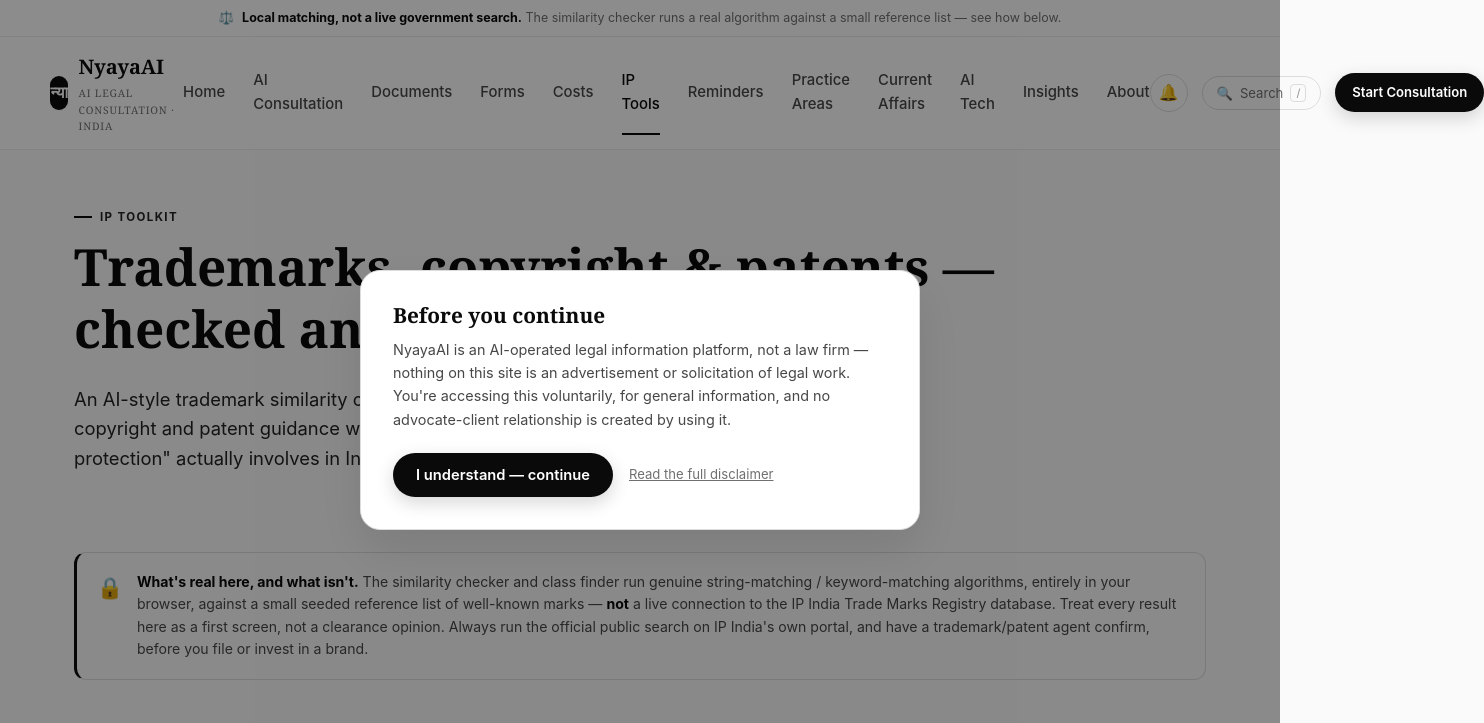
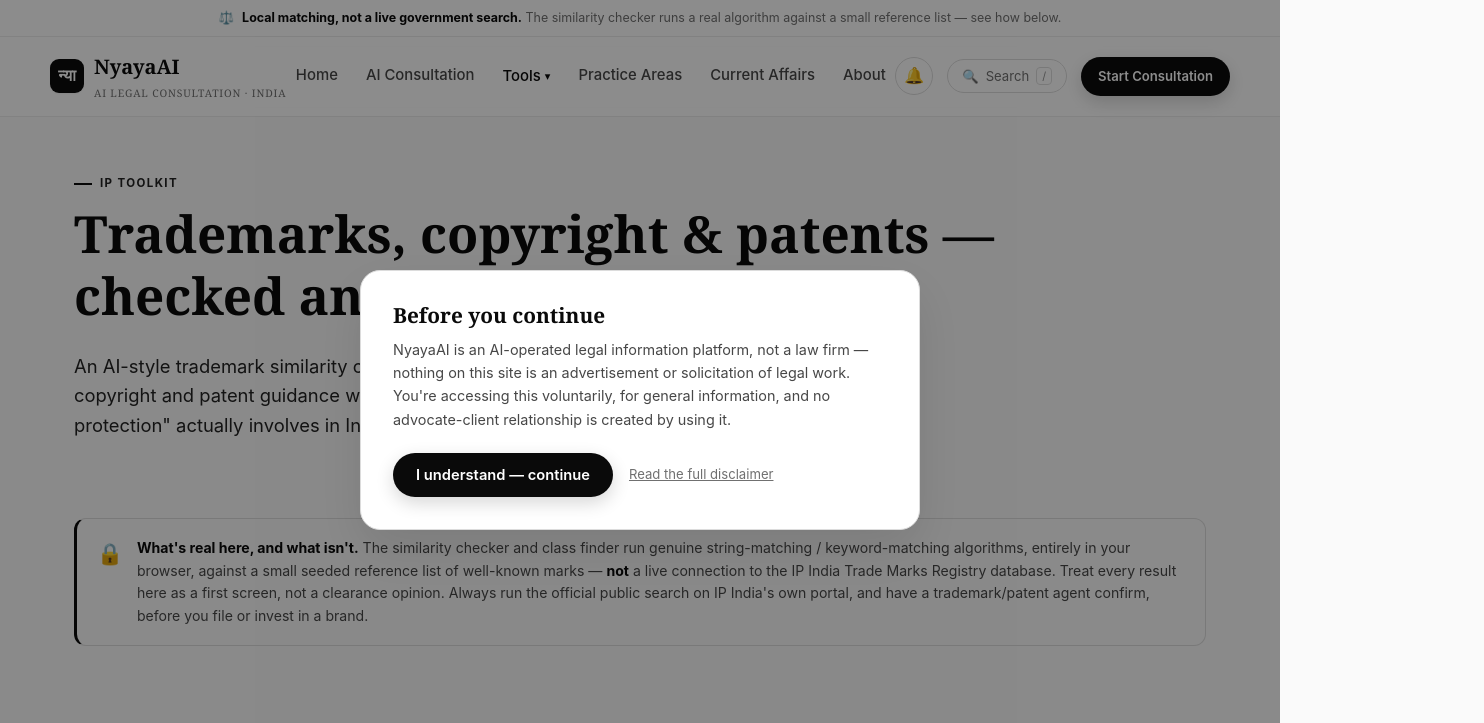
Before and after one commit to nyayaai-dev/nyayaai, a plain HTML site: page ip-tools.html in a window 1280 px wide. Shown: the top 723 px of the page, 1484 px wide, since content can reach past the window. Drawn offline with Linux system fonts and the light colour scheme.

Commit message:
Tidy up the navbar: fold feature pages into a "Tools" dropdown
The nav had grown to 12 flat top-level links (Home, AI Consultation, Documents, Forms,
Costs, IP Tools, Reminders, Practice Areas, Current Affairs, AI Tech, Insights, About)
as features were added one at a time this session -- overflowing on anything short of a
very wide screen. Documents/Forms/Costs/IP Tools/Reminders/AI Tech/Insights now live in a
single "Tools" dropdown, restoring the original 5-item core nav (Home, AI Consultation,
Practice Areas, Current Affairs, About) plus one dropdown trigger. Works the same in the
mobile drawer (expands inline instead of floating). Injected entirely via js/main.js, so
no page needed hand-editing beyond removing their now-redundant hardcoded tool links.

```diff
--- a/css/style.css
+++ b/css/style.css
@@ -123,6 +123,25 @@
   display: flex; align-items: center; gap: 14px;
 }
 .navtoggle { display: none; background: none; border: 1px solid var(--navy-600); color: var(--ink-200); border-radius: 8px; padding: 8px 10px; }
+
+.nav-dropdown { position: relative; }
+.nav-dropdown-trigger {
+  background: none; border: none; cursor: pointer; font-family: inherit;
+  font-size: .93rem; font-weight: 500; color: var(--ink-300); padding: 0; transition: color .15s;
+  display: flex; align-items: center; gap: 4px;
+}
+.nav-dropdown-trigger:hover, .nav-dropdown-trigger.active { color: var(--ink-100); }
+.nav-dropdown-trigger .caret { font-size: .7rem; transition: transform .15s; }
+.nav-dropdown.open .nav-dropdown-trigger .caret { transform: rotate(180deg); }
+.nav-dropdown-menu {
+  display: none; position: absolute; top: calc(100% + 16px); left: 50%; transform: translateX(-50%);
+  background: var(--navy-900); border: 1px solid var(--navy-600); border-radius: var(--radius-md);
+  box-shadow: var(--shadow-2); padding: 8px; min-width: 170px; flex-direction: column; z-index: 60;
+}
+.nav-dropdown.open .nav-dropdown-menu { display: flex; }
+.nav-dropdown-menu a { padding: 9px 12px; border-radius: 8px; font-size: .88rem; white-space: nowrap; }
+.nav-dropdown-menu a:hover, .nav-dropdown-menu a.active { background: var(--navy-800); color: var(--ink-100); }
+.nav-dropdown-menu a.active::after { content: none; }
 
 /* ---------- Buttons ---------- */
 .btn {
@@ -413,6 +432,11 @@
   flex-direction: column; padding: 20px 24px; border-bottom: 1px solid var(--navy-700); gap: 16px;
   box-shadow: var(--shadow-2);
 }
+.navlinks.open .nav-dropdown-menu {
+  position: static; transform: none; display: none; box-shadow: none; margin-top: 10px;
+  border-color: var(--navy-800); width: 100%;
+}
+.navlinks.open .nav-dropdown.open .nav-dropdown-menu { display: flex; }
 
 /* ---------- Forms (shared: contact, documents) ---------- */
 .form-field { margin-bottom: 18px; }
--- a/ip-tools.html
+++ b/ip-tools.html
@@ -20,11 +20,6 @@
     <div class="navlinks" id="navlinks">
       <a href="index.html" data-nav="index.html">Home</a>
       <a href="chat.html" data-nav="chat.html">AI Consultation</a>
-      <a href="documents.html" data-nav="documents.html">Documents</a>
-      <a href="forms.html" data-nav="forms.html">Forms</a>
-      <a href="costs.html" data-nav="costs.html">Costs</a>
-      <a href="ip-tools.html" data-nav="ip-tools.html">IP Tools</a>
-      <a href="notifications.html" data-nav="notifications.html">Reminders</a>
       <a href="laws.html" data-nav="laws.html">Practice Areas</a>
       <a href="news.html" data-nav="news.html">Current Affairs</a>
       <a href="about.html" data-nav="about.html">About</a>
--- a/js/main.js
+++ b/js/main.js
@@ -29,38 +29,60 @@
       document.querySelectorAll(".navlinks a[data-nav]").forEach(function (a) {
         if (a.getAttribute("data-nav") === path) a.classList.add("active");
       });
+      const trigger = document.querySelector(".nav-dropdown-trigger");
+      if (trigger && document.querySelector(".nav-dropdown-menu a.active")) trigger.classList.add("active");
     }
 
-    // Documents/Forms/Insights aren't hand-written into every page's nav markup —
-    // inject them once here so every page (existing or future) picks them up
-    // automatically without per-file edits. Each is inserted right before an
-    // "anchor" link already on the page, so ordering stays consistent everywhere.
+    // The feature pages (Documents, Forms, Costs, IP Tools, Reminders, AI Tech, Insights) all
+    // fold into a single "Tools" dropdown rather than sitting as flat top-level nav items —
+    // with the core 5 links (Home/AI Consultation/Practice Areas/Current Affairs/About) already
+    // hardcoded on every page, 12 flat items would overflow on anything short of a very wide
+    // screen. Injected once here so no page hand-authors the dropdown or its contents.
     function injectNavLinks() {
       const nav = document.querySelector(".navlinks");
-      if (!nav) return;
+      if (!nav || nav.querySelector(".nav-dropdown")) return;
 
-      const inserts = [
-        { navKey: "documents.html", text: "Documents", beforeKey: "laws.html" },
-        { navKey: "forms.html", text: "Forms", beforeKey: "laws.html" },
-        { navKey: "costs.html", text: "Costs", beforeKey: "laws.html" },
-        { navKey: "ip-tools.html", text: "IP Tools", beforeKey: "laws.html" },
-        { navKey: "notifications.html", text: "Reminders", beforeKey: "laws.html" },
-        { navKey: "ai-technologies.html", text: "AI Tech", beforeKey: "about.html" },
-        { navKey: "insights.html", text: "Insights", beforeKey: "about.html" }
+      const TOOLS = [
+        { navKey: "documents.html", text: "Documents" },
+        { navKey: "forms.html", text: "Forms" },
+        { navKey: "costs.html", text: "Costs" },
+        { navKey: "ip-tools.html", text: "IP Tools" },
+        { navKey: "notifications.html", text: "Reminders" },
+        { navKey: "ai-technologies.html", text: "AI Tech" },
+        { navKey: "insights.html", text: "Insights" }
       ];
 
-      inserts.forEach(function (item) {
-        if (nav.querySelector('[data-nav="' + item.navKey + '"]')) return;
-        const anchor = Array.from(nav.querySelectorAll("a")).find(function (a) {
-          return new RegExp("(^|/)" + item.beforeKey.replace(".", "\\.") + "$").test(a.getAttribute("href") || "");
-        });
+      const anchor = Array.from(nav.querySelectorAll("a")).find(function (a) {
+        return /(^|\/)laws\.html$/.test(a.getAttribute("href") || "");
+      });
+
+      const wrap = document.createElement("div");
+      wrap.className = "nav-dropdown";
+      const trigger = document.createElement("button");
+      trigger.type = "button";
+      trigger.className = "nav-dropdown-trigger";
+      trigger.innerHTML = 'Tools <span class="caret">▾</span>';
+      const menu = document.createElement("div");
+      menu.className = "nav-dropdown-menu";
+
+      TOOLS.forEach(function (item) {
         const link = document.createElement("a");
         link.href = p(item.navKey);
         link.setAttribute("data-nav", item.navKey);
         link.textContent = item.text;
-        if (anchor) nav.insertBefore(link, anchor);
-        else nav.appendChild(link);
+        menu.appendChild(link);
       });
+
+      wrap.appendChild(trigger);
+      wrap.appendChild(menu);
+      if (anchor) nav.insertBefore(wrap, anchor);
+      else nav.appendChild(wrap);
+
+      trigger.addEventListener("click", function (e) {
+        e.stopPropagation();
+        wrap.classList.toggle("open");
+      });
+      document.addEventListener("click", function () { wrap.classList.remove("open"); });
     }
 
     // Same idea for Documents/Forms/Insights/FAQ/Contact — appended to whatever
```
Also changed, not shown: ai-technologies.html (+0 -5 lines), costs.html (+0 -3 lines), documents.html (+0 -1 lines), forms.html (+0 -2 lines), notifications.html (+0 -4 lines).
